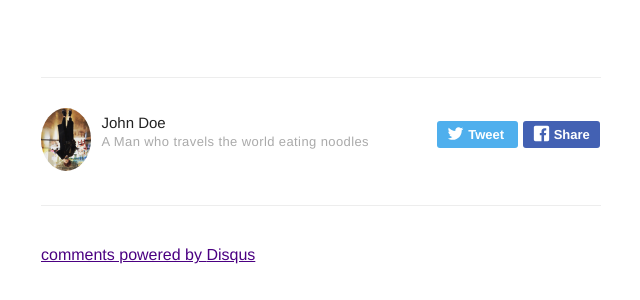
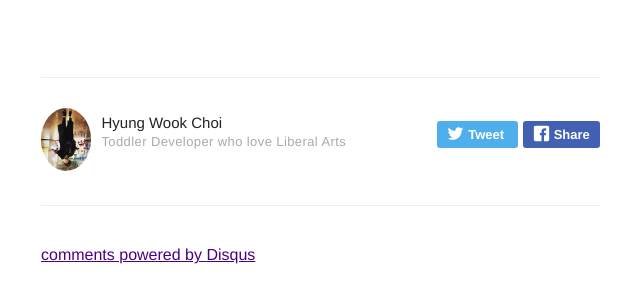
Before and after one commit to choihywook/choihywook.github.io, a Jekyll site: the page built from _posts/2016-01-23-indigo-jekyll-theme.markdown, in a window 1280 px wide. Shown: the part 1285-1585 px from the top of the page, without its empty margins (319-959 px from the left). Built offline with Jekyll 4.4.1, drawn with Linux system fonts in a browser that asks for light colours; emoji names are drawn with the system emoji font; comment, search, counter and statistics services are not loaded.

Commit message:
190802_web_2

```diff
--- a/_config.yml
+++ b/_config.yml
@@ -55,14 +55,14 @@ email: myemail@gmail.com
 
 authors:
     johndoe:
-        name: John Doe
-        bio: A Man who travels the world eating noodles
+        name: Hyung Wook Choi
+        bio: Toddler Developer who love Liberal Arts
         external-image: false
         picture: assets/images/profile.jpg
         twitter: johndoe
     jamesfoster:
-        name: James Foster
-        bio: A Man who develops software with coffee
+        name: Hyung Wook Choi
+        bio: Toddler Developer who love Liberal Arts
         external-image: false
         picture: assets/images/james.jpg
         twitter: jamesfoster
```
Also changed, not shown: assets/images/profile.jpg, 4 other files.
